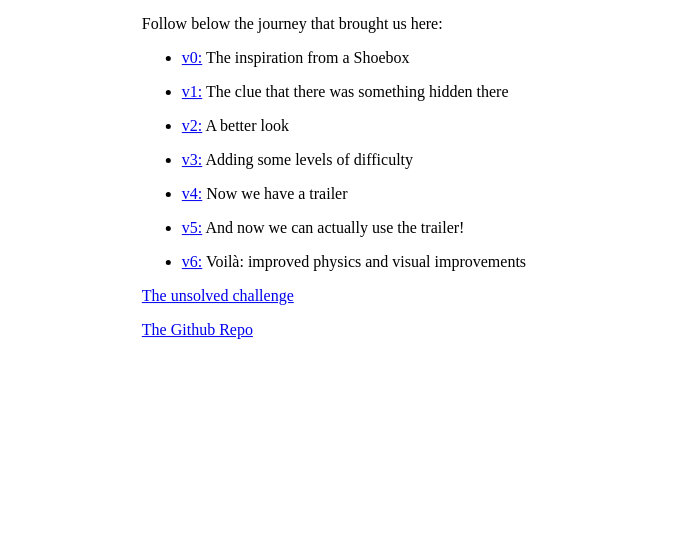
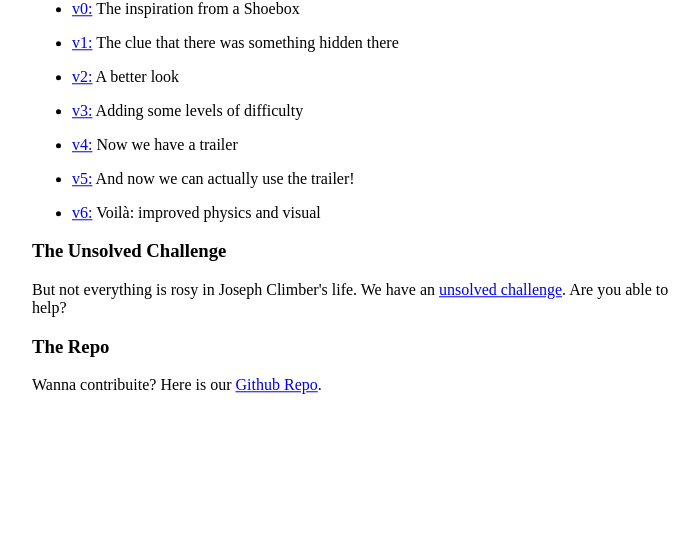
Before and after one commit to rguidolini/rguidolini.github.io, a plain HTML site: page index.html in a window 1280 px wide. Shown: the part 255-800 px from the top of the page, without its empty margins (288-987 px from the left). Drawn offline with Linux system fonts and the light colour scheme.

Commit message:
Front page improvements

```diff
--- a/index.html
+++ b/index.html
@@ -9,7 +9,7 @@
 <body>
   <div style="position: absolute; top: 50%; left: 50%; transform: translate(-50%, -50%);">
     <h1>Welcome to King Of the Road!</h1>
-    <p>Follow below the journey that brought us here:</p>
+    <h3>Follow below the journey that brought us here:</h3>
     <ul>
       <li><p><a href="./JsGames/KingOfTheRoad/v0/simplest.html">v0:</a> The inspiration from a Shoebox</p></li>
       <li><p><a href="./JsGames/KingOfTheRoad/v0/w900.html">v1:</a> The clue that there was something hidden there</p></li>
@@ -17,12 +17,14 @@
       <li><p><a href="./JsGames/KingOfTheRoad/v3/king_of_the_road.html">v3:</a> Adding some levels of difficulty</p></li>
       <li><p><a href="./JsGames/KingOfTheRoad/v4/king_of_the_road.html">v4:</a> Now we have a trailer</p></li>
       <li><p><a href="./JsGames/KingOfTheRoad/v5/king_of_the_road.html">v5:</a> And now we can actually use the trailer!</p></li>
-      <li><p><a href="./JsGames/KingOfTheRoad/v6/king_of_the_road.html">v6:</a> Voilà: improved physics and visual improvements</p></li>
+      <li><p><a href="./JsGames/KingOfTheRoad/v6/king_of_the_road.html">v6:</a> Voilà: improved physics and visual</p></li>
     </ul>
 
-    <p><a href="https://stackoverflow.com/questions/79708354/cannon-vehicle-moving-on-its-own">The unsolved challenge</a></p>
+    <h3>The Unsolved Challenge</h3>
+    <p>But not everything is rosy in Joseph Climber's life. We have an <a href="https://stackoverflow.com/questions/79708354/cannon-vehicle-moving-on-its-own">unsolved challenge</a>. Are you able to help?</p>
 
-    <p><a href="https://github.com/rguidolini/rguidolini.github.io/tree/main/JsGames/KingOfTheRoad">The Github Repo</a></p>
+    <h3>The Repo</h3>
+    <p>Wanna contribuite? Here is our <a href="https://github.com/rguidolini/rguidolini.github.io/tree/main/JsGames/KingOfTheRoad">Github Repo</a>.</p>
   </div>
 </body>
 </html>
```
